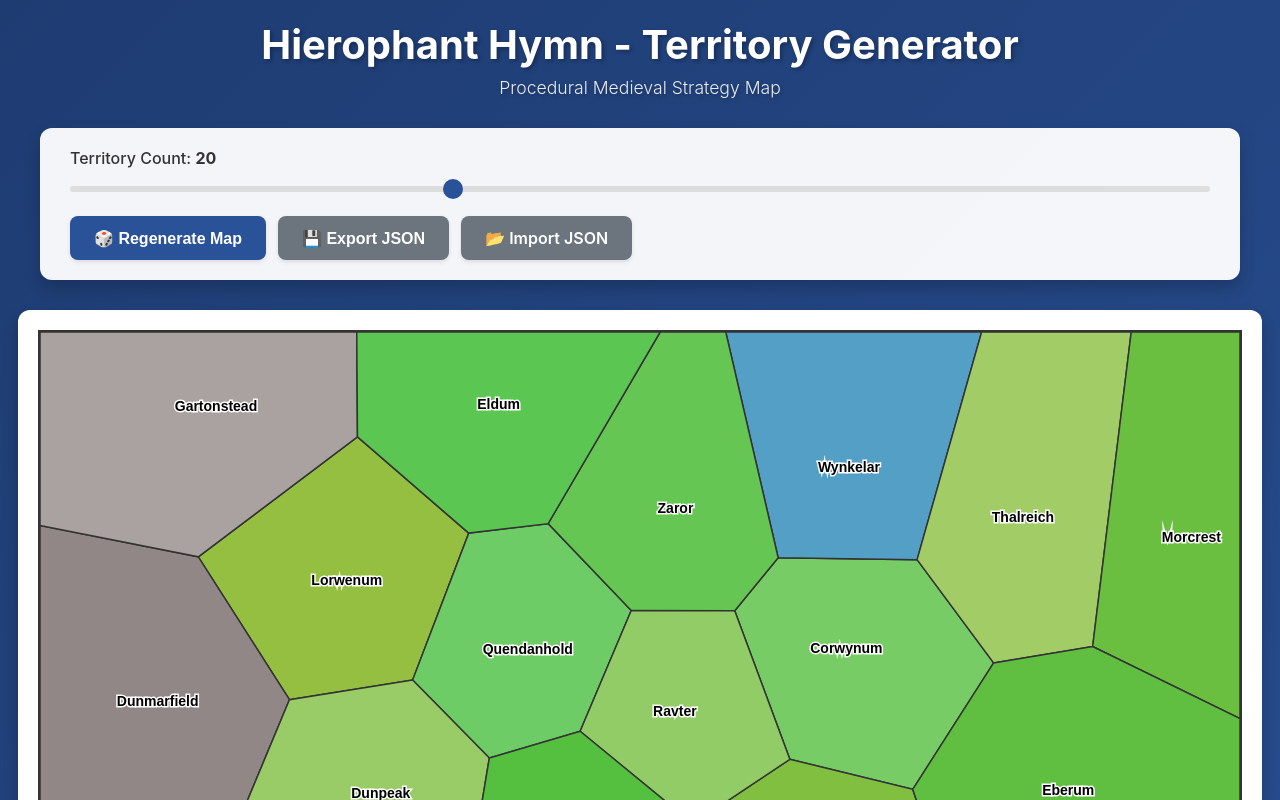
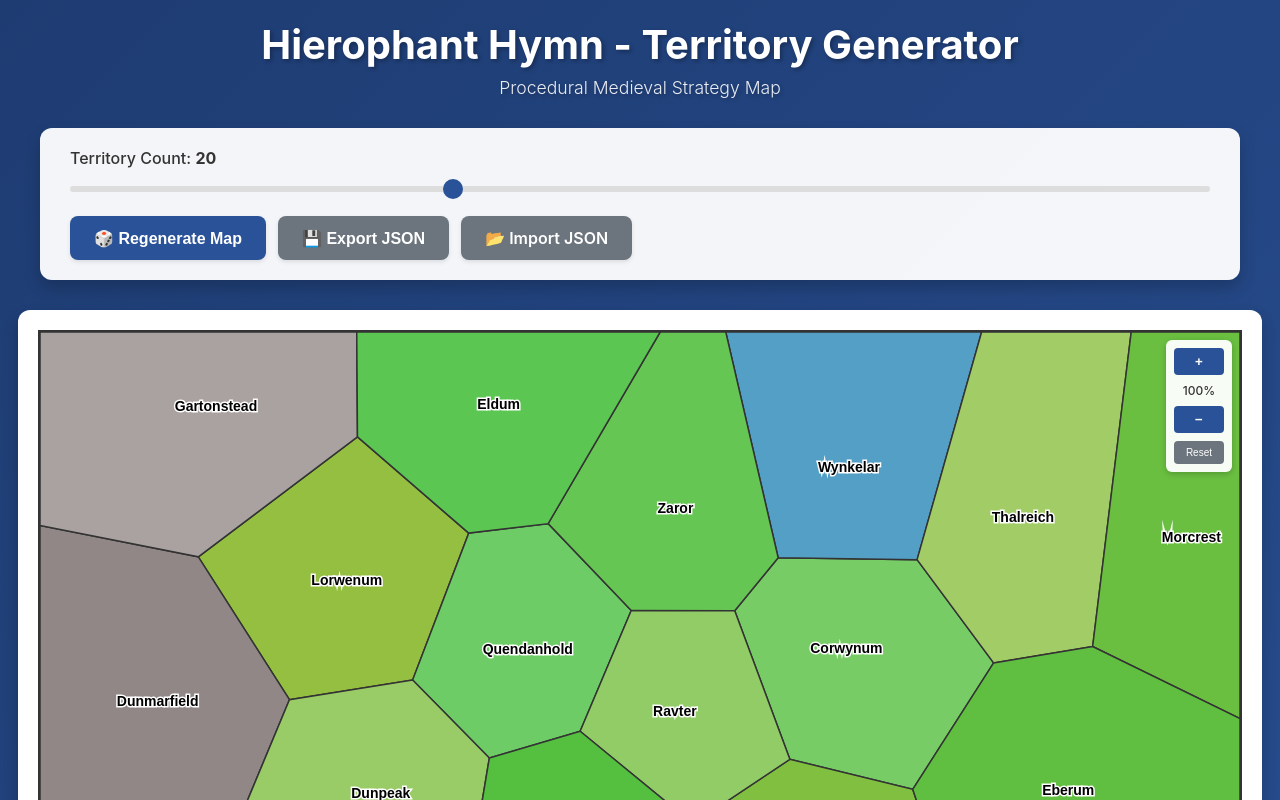
Before and after one commit to Hierophant-Hymn/hierophanthymn-mapgen, a React (Vite) app: page / in a window 1280 px wide. Shown: the top 800 px of the page. Built offline with nearby package versions, Linux system fonts and the light colour scheme; the HTML template or start-up script is replaced by a standard one.

Commit message:
Add zoom and pan functionality to canvas

```diff
--- a/src/components/MapCanvas.tsx
+++ b/src/components/MapCanvas.tsx
@@ -21,6 +21,12 @@ export function MapCanvas({ territories, width, height }: MapCanvasProps) {
   const [hoveredTerritory, setHoveredTerritory] = useState<Territory | null>(null);
   const [mousePos, setMousePos] = useState<{ x: number; y: number } | null>(null);
 
+  // Pan and zoom state
+  const [pan, setPan] = useState({ x: 0, y: 0 });
+  const [zoom, setZoom] = useState(1);
+  const [isPanning, setIsPanning] = useState(false);
+  const [lastPanPos, setLastPanPos] = useState<{ x: number; y: number } | null>(null);
+
   /**
    * Main rendering function
    * Draws all territories with borders and optional hover highlight
@@ -34,6 +40,11 @@ export function MapCanvas({ territories, width, height }: MapCanvasProps) {
 
     // Clear canvas
     ctx.clearRect(0, 0, width, height);
+
+    // Apply transformations
+    ctx.save();
+    ctx.translate(pan.x, pan.y);
+    ctx.scale(zoom, zoom);
 
     // Draw each territory
     territories.forEach(territory => {
@@ -77,7 +88,9 @@ export function MapCanvas({ territories, width, height }: MapCanvasProps) {
       ctx.strokeText(territory.name, territory.centerX, territory.centerY);
       ctx.fillText(territory.name, territory.centerX, territory.centerY);
     });
-  }, [territories, width, height, hoveredTerritory]);
+
+    ctx.restore();
+  }, [territories, width, height, hoveredTerritory, pan, zoom]);
 
   /**
    * Point-in-polygon algorithm using ray casting
@@ -101,21 +114,43 @@ export function MapCanvas({ territories, width, height }: MapCanvasProps) {
   };
 
   /**
-   * Handle mouse movement for hover detection
+   * Transform screen coordinates to world coordinates
+   */
+  const screenToWorld = (screenX: number, screenY: number): [number, number] => {
+    return [
+      (screenX - pan.x) / zoom,
+      (screenY - pan.y) / zoom
+    ];
+  };
+
+  /**
+   * Handle mouse movement for hover detection and panning
    */
   const handleMouseMove = (e: React.MouseEvent<HTMLCanvasElement>) => {
     const canvas = canvasRef.current;
     if (!canvas) return;
 
     const rect = canvas.getBoundingClientRect();
-    const x = e.clientX - rect.left;
-    const y = e.clientY - rect.top;
+    const screenX = e.clientX - rect.left;
+    const screenY = e.clientY - rect.top;
 
-    setMousePos({ x, y });
+    // Handle panning
+    if (isPanning && lastPanPos) {
+      const dx = screenX - lastPanPos.x;
+      const dy = screenY - lastPanPos.y;
+      setPan({ x: pan.x + dx, y: pan.y + dy });
+      setLastPanPos({ x: screenX, y: screenY });
+      return;
+    }
+
+    setMousePos({ x: screenX, y: screenY });
+
+    // Convert to world coordinates for hit detection
+    const [worldX, worldY] = screenToWorld(screenX, screenY);
 
     // Find which territory the mouse is over
     const territory = territories.find(t =>
-      isPointInPolygon([x, y], t.borderPoints)
+      isPointInPolygon([worldX, worldY], t.borderPoints)
     );
 
     setHoveredTerritory(territory || null);
@@ -124,6 +159,53 @@ export function MapCanvas({ territories, width, height }: MapCanvasProps) {
   const handleMouseLeave = () => {
     setHoveredTerritory(null);
     setMousePos(null);
+    setIsPanning(false);
+    setLastPanPos(null);
+  };
+
+  const handleMouseDown = (e: React.MouseEvent<HTMLCanvasElement>) => {
+    if (e.button === 0) { // Left mouse button
+      const canvas = canvasRef.current;
+      if (!canvas) return;
+      const rect = canvas.getBoundingClientRect();
+      setIsPanning(true);
+      setLastPanPos({
+        x: e.clientX - rect.left,
+        y: e.clientY - rect.top
+      });
+    }
+  };
+
+  const handleMouseUp = () => {
+    setIsPanning(false);
+    setLastPanPos(null);
+  };
+
+  const handleWheel = (e: React.WheelEvent<HTMLCanvasElement>) => {
+    e.preventDefault();
+    const canvas = canvasRef.current;
+    if (!canvas) return;
+
+    const rect = canvas.getBoundingClientRect();
+    const mouseX = e.clientX - rect.left;
+    const mouseY = e.clientY - rect.top;
+
+    // Zoom factor
+    const zoomFactor = e.deltaY > 0 ? 0.9 : 1.1;
+    const newZoom = Math.min(Math.max(zoom * zoomFactor, 0.5), 5);
+
+    // Adjust pan to zoom towards mouse position
+    const zoomChange = newZoom / zoom;
+    const newPanX = mouseX - (mouseX - pan.x) * zoomChange;
+    const newPanY = mouseY - (mouseY - pan.y) * zoomChange;
+
+    setZoom(newZoom);
+    setPan({ x: newPanX, y: newPanY });
+  };
+
+  const handleReset = () => {
+    setZoom(1);
+    setPan({ x: 0, y: 0 });
   };
 
   return (
@@ -134,12 +216,76 @@ export function MapCanvas({ territories, width, height }: MapCanvasProps) {
         height={height}
         onMouseMove={handleMouseMove}
         onMouseLeave={handleMouseLeave}
+        onMouseDown={handleMouseDown}
+        onMouseUp={handleMouseUp}
+        onWheel={handleWheel}
         style={{
           border: '2px solid #333',
-          cursor: hoveredTerritory ? 'pointer' : 'default',
+          cursor: isPanning ? 'grabbing' : hoveredTerritory ? 'pointer' : 'grab',
           display: 'block'
         }}
       />
+
+      {/* Zoom controls */}
+      <div style={{
+        position: 'absolute',
+        top: '10px',
+        right: '10px',
+        display: 'flex',
+        flexDirection: 'column',
+        gap: '8px',
+        background: 'rgba(255, 255, 255, 0.95)',
+        padding: '8px',
+        borderRadius: '6px',
+        boxShadow: '0 2px 6px rgba(0,0,0,0.2)'
+      }}>
+        <button
+          onClick={() => setZoom(Math.min(zoom * 1.2, 5))}
+          style={{
+            padding: '6px 12px',
+            border: 'none',
+            background: '#2a5298',
+            color: 'white',
+            borderRadius: '4px',
+            cursor: 'pointer',
+            fontWeight: 'bold'
+          }}
+        >
+          +
+        </button>
+        <div style={{ textAlign: 'center', fontSize: '12px', fontWeight: '500' }}>
+          {Math.round(zoom * 100)}%
+        </div>
+        <button
+          onClick={() => setZoom(Math.max(zoom * 0.8, 0.5))}
+          style={{
+            padding: '6px 12px',
+            border: 'none',
+            background: '#2a5298',
+            color: 'white',
+            borderRadius: '4px',
+            cursor: 'pointer',
+            fontWeight: 'bold'
+          }}
+        >
+          −
+        </button>
+        <button
+          onClick={handleReset}
+          style={{
+            padding: '6px 12px',
+            border: 'none',
+            background: '#6c757d',
+            color: 'white',
+            borderRadius: '4px',
+            cursor: 'pointer',
+            fontSize: '10px',
+            fontWeight: '500'
+          }}
+        >
+          Reset
+        </button>
+      </div>
 
       {/* Hover tooltip */}
       {hoveredTerritory && mousePos && (
```
